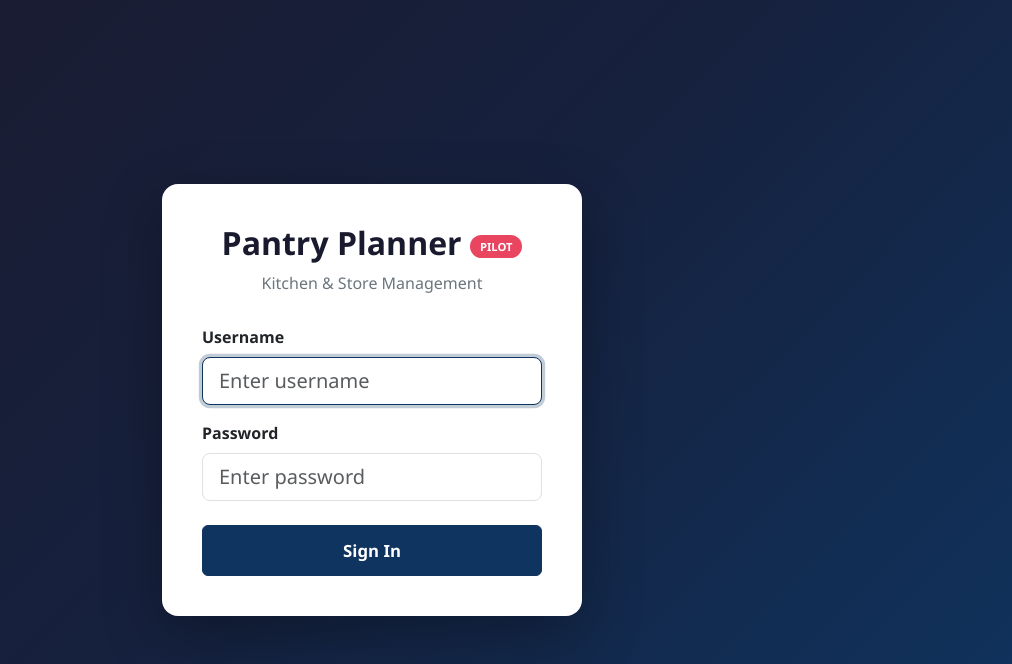
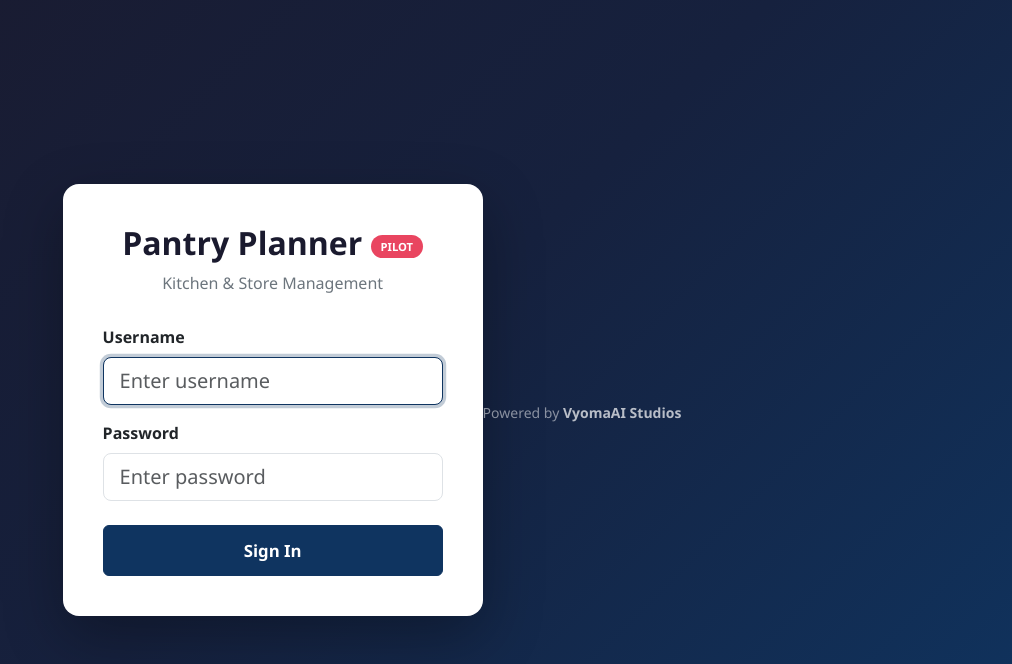
Before and after one commit to emailsuryatejam-design/karibukitchen.php, a PHP site: page / in a window 1280 px wide. Shown: the top 664 px of the page, without its empty margins (268-1280 px from the left). Run offline with PHP 8.4, Linux system fonts and the light colour scheme.

Commit message:
Add 'Powered by VyomaAI Studios' footer to login and app pages
Co-Authored-By: Claude Opus 4.6 <noreply@anthropic.com>

```diff
--- a/app.php
+++ b/app.php
@@ -247,6 +247,11 @@ $showGuestPopup = ($role === 'chef' && !$todaySession && $page !== 'reports' &&
         a.click();
     }
     </script>
+
+    <!-- Footer -->
+    <footer class="text-center py-3 no-print" style="background:#1a1a2e; color:rgba(255,255,255,0.5); font-size:0.8rem;">
+        Powered by <strong style="color:rgba(255,255,255,0.7);">VyomaAI Studios</strong>
+    </footer>
 </body>
 </html>
 
--- a/index.php
+++ b/index.php
@@ -114,5 +114,8 @@ if ($_SERVER['REQUEST_METHOD'] === 'POST') {
             <button type="submit" class="btn btn-primary w-100">Sign In</button>
         </form>
     </div>
+    <div class="text-center mt-4">
+        <small style="color:rgba(255,255,255,0.5);">Powered by <strong style="color:rgba(255,255,255,0.7);">VyomaAI Studios</strong></small>
+    </div>
 </body>
 </html>
```
